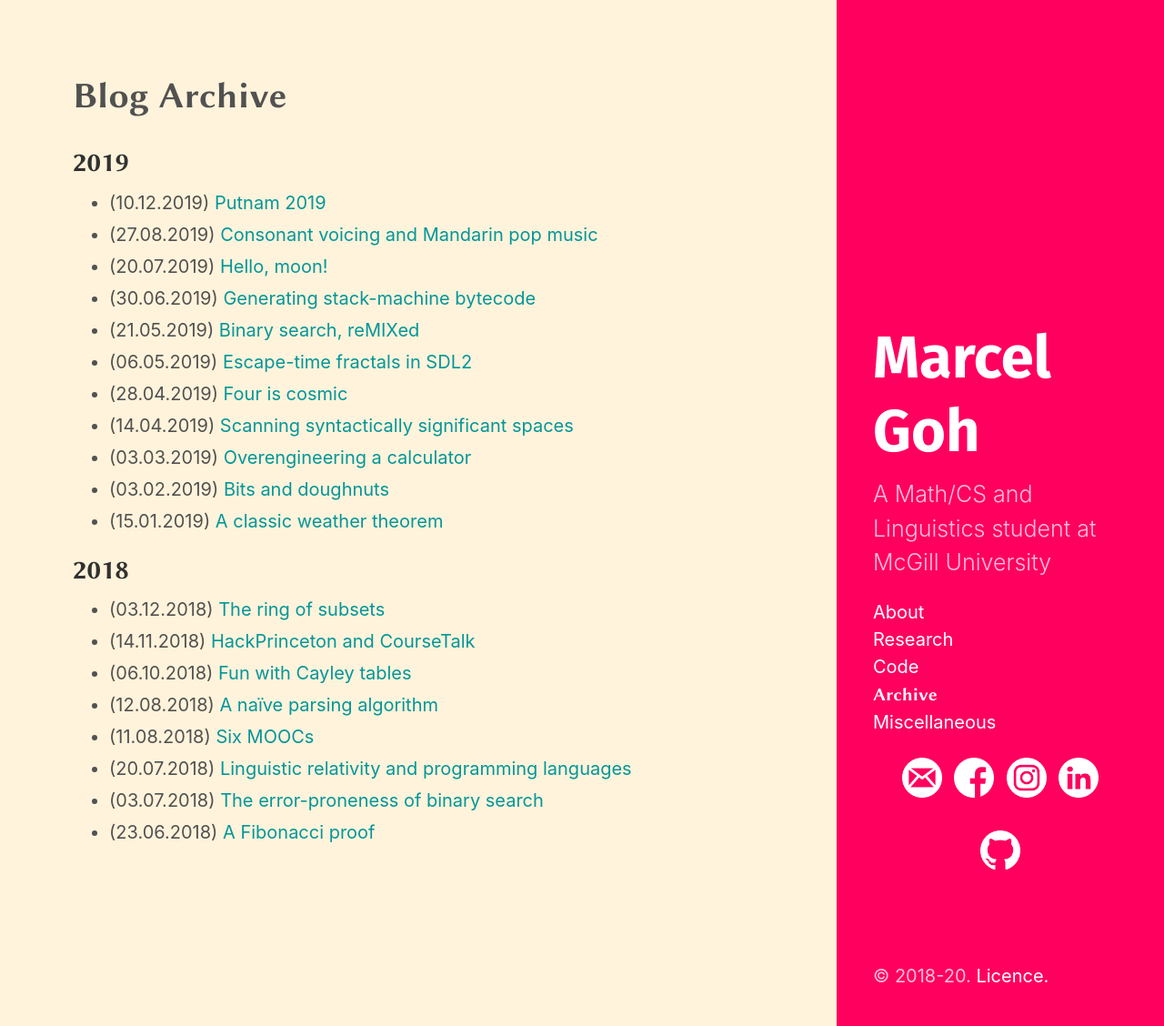
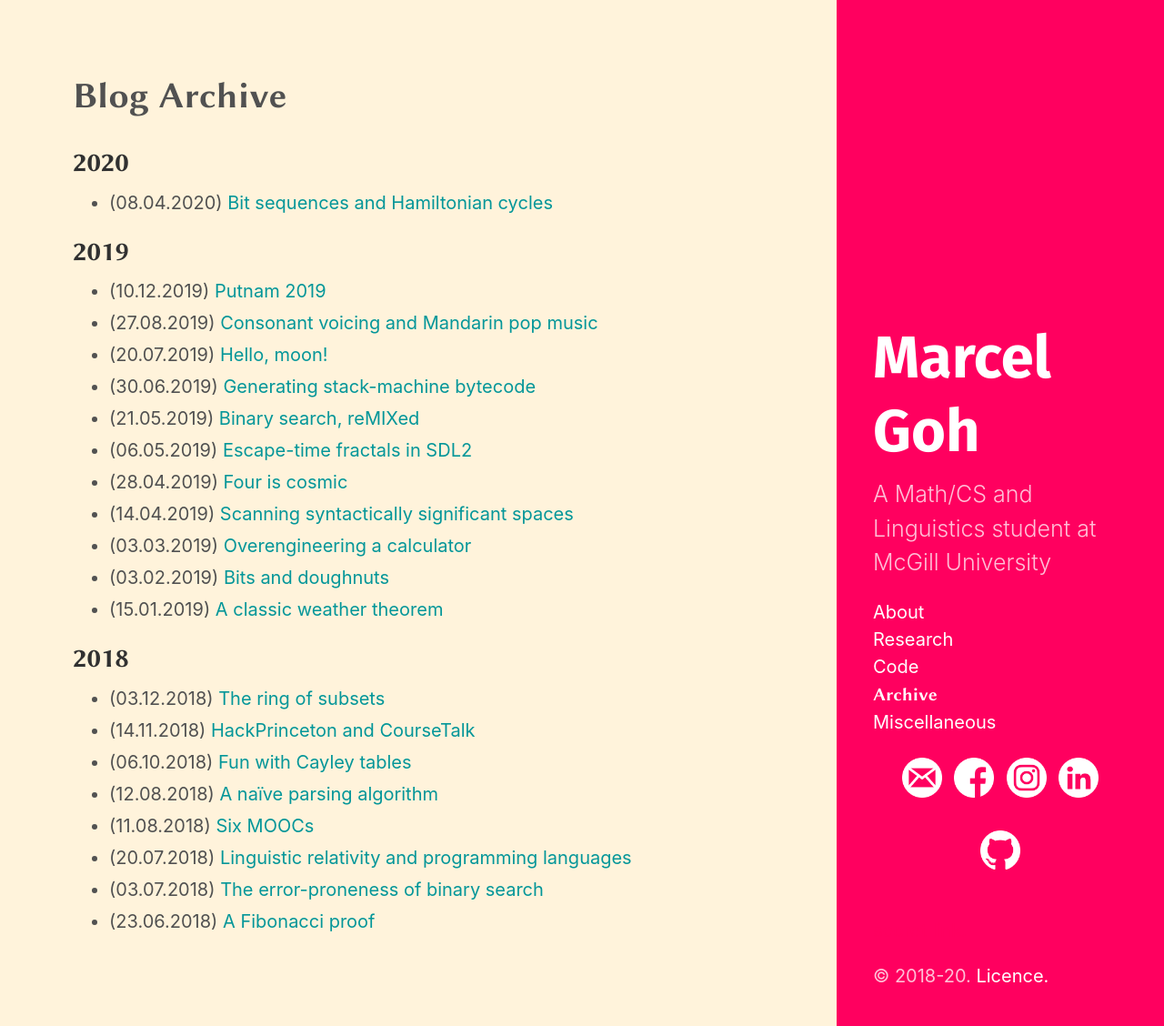
Before and after one commit to marcelgoh/marcelgoh.github.io, a Jekyll site: the page built from archive/index.md, in a window 1280 px wide. Shown: the whole page at 91% size. Built offline with Jekyll 4.4.1, drawn with Linux system fonts in a browser that asks for light colours; some web fonts are replaced.

Commit message:
Added to archive

```diff
--- a/archive/index.md
+++ b/archive/index.md
@@ -2,6 +2,10 @@
 layout: page
 title: Blog Archive
 ---
+## 2020
+- (08.04.2020) [Bit sequences and Hamiltonian cycles]({{ site.baseurl}}/2020/04/08/bit-sequences.html)
+
+
 ## 2019
 - (10.12.2019) [Putnam 2019]({{ site.baseurl }}/2019/12/10/putnam-2019.html)
 - (27.08.2019) [Consonant voicing and Mandarin pop music]({{ site.baseurl }}/2019/08/27/voiced-initial.html)
```
